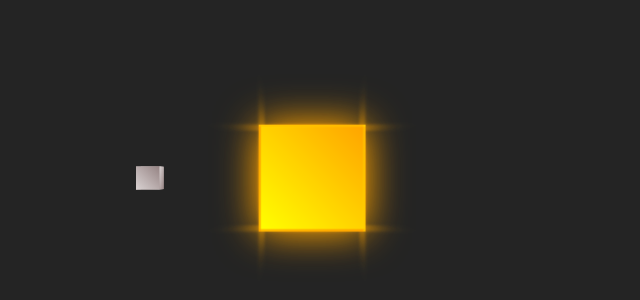
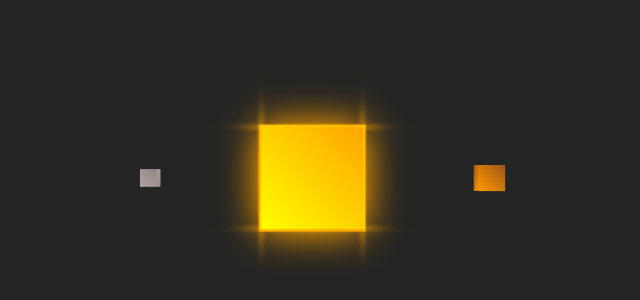
Before and after one commit to ThomasDew04/orbit, a React (Vite) app: page / in a window 1280 px wide. Shown: the part 222-522 px from the top of the page, without its empty margins (328-968 px from the left). Built offline with nearby package versions, Linux system fonts and the light colour scheme.

Commit message:
Venus added

```diff
--- /dev/null
+++ b/src/components/Venus.jsx
@@ -0,0 +1,17 @@
+
+function Venus() {
+    return (
+        <div className="venus-orbit">
+            <div className="venus">
+                <div className="venus-face front" />
+                <div className="venus-face back" />
+                <div className="venus-face left" />
+                <div className="venus-face right" />
+                <div className="venus-face top" />
+                <div className="venus-face bottom" />
+            </div>
+        </div>
+    );
+}
+
+export default Venus;
--- a/src/pages/Home.jsx
+++ b/src/pages/Home.jsx
@@ -1,4 +1,4 @@
-import SolarSystem from "../components/SolarSystem";
+import SolarSystem from "./SolarSystem";
 
 function Home() {
   return (
--- a/src/components/SolarSystem.jsx
+++ b/src/pages/SolarSystem.jsx
@@ -1,6 +1,7 @@
 import React, { useState, useRef } from "react";
-import Sun from "./Sun";
-import Mercury from "./Mercury";
+import Sun from "../components/Sun";
+import Mercury from "../components/Mercury";
+import Venus from "../components/Venus";
 
 function SolarSystem() {
   const [rotation, setRotation] = useState({ x: 0, y: 0 });
@@ -47,6 +48,7 @@ function SolarSystem() {
       >
         <Sun />
         <Mercury />
+        <Venus />
 
       </div>
     </div>
--- a/src/styles.css
+++ b/src/styles.css
@@ -65,7 +65,7 @@ body {
   position: absolute;
   width: 350px;
   height: 350px;
-  border: 3px solid gray;
+  border: 2px solid gray;
   border-radius: 50%;
   transform: rotateX(90deg);
   transform-style: preserve-3d;
@@ -73,8 +73,8 @@ body {
 }
 
 .mercury {
-  width: 20px;
-  height: 20px;
+  width: 15px;
+  height: 15px;
   transform-style: preserve-3d;
   position: absolute;
   top: 50%;
@@ -96,14 +96,59 @@ body {
   position: absolute;
   width: 100%;
   height: 100%;
-  background-color: gray;
-  background: linear-gradient(45deg, rgb(218, 211, 211), rgb(150, 132, 132));
+  background: linear-gradient(45deg, rgb(172, 167, 167), rgb(150, 132, 132));
 }
 
 /* Position each face of the cube */
-.mercury-orbit .front  { transform: translateZ(10px); }
-.mercury-orbit .back   { transform: rotateY(180deg) translateZ(10px); }
-.mercury-orbit .left   { transform: rotateY(-90deg) translateZ(10px); }
-.mercury-orbit .right  { transform: rotateY(90deg) translateZ(10px); }
-.mercury-orbit .top    { transform: rotateX(90deg) translateZ(10px); }
-.mercury-orbit .bottom { transform: rotateX(-90deg) translateZ(10px); }
+.mercury-orbit .front  { transform: translateZ(7.5px); }
+.mercury-orbit .back   { transform: rotateY(180deg) translateZ(7.5px); }
+.mercury-orbit .left   { transform: rotateY(-90deg) translateZ(7.5px); }
+.mercury-orbit .right  { transform: rotateY(90deg) translateZ(7.5px); }
+.mercury-orbit .top    { transform: rotateX(90deg) translateZ(7.5px); }
+.mercury-orbit .bottom { transform: rotateX(-90deg) translateZ(7.5px); }
+
+.venus-orbit {
+  position: absolute;
+  width: 450px;
+  height: 450px;
+  border: 2px solid gray;
+  border-radius: 50%;
+  transform-style: preserve-3d;
+  transform: rotateX(90deg);
+  box-shadow: 0px -10px 20px rgba(255, 255, 255, 0.1) inset; /* Lichteffect */
+}
+
+.venus {
+  width: 20px;
+  height: 20px;
+  transform-style: preserve-3d;
+  position: absolute;
+  top: 50%;
+  left: 50%;
+  transform: translate(-50%, -50%) translateX(225px); /* Position Venus on orbit */
+  animation: orbit-venus 55s linear infinite;
+}
+
+@keyframes orbit-venus {
+  from {
+    transform: translate(-50%, -50%) rotate(0deg) translateX(225px) rotate(0deg);
+  }
+  to {
+    transform: translate(-50%, -50%) rotate(360deg) translateX(225px) rotate(-360deg);
+  }
+}
+
+.venus-face {
+  position: absolute;
+  width: 100%;
+  height: 100%;
+  background: linear-gradient(45deg, rgb(255, 153, 0), rgb(156, 85, 23));
+}
+
+/* Position each face of the cube */
+.venus-orbit .front  { transform: translateZ(10px); }
+.venus-orbit .back   { transform: rotateY(180deg) translateZ(10px); }
+.venus-orbit .left   { transform: rotateY(-90deg) translateZ(10px); }
+.venus-orbit .right  { transform: rotateY(90deg) translateZ(10px); }
+.venus-orbit .top    { transform: rotateX(90deg) translateZ(10px); }
+.venus-orbit .bottom { transform: rotateX(-90deg) translateZ(10px); }
```
